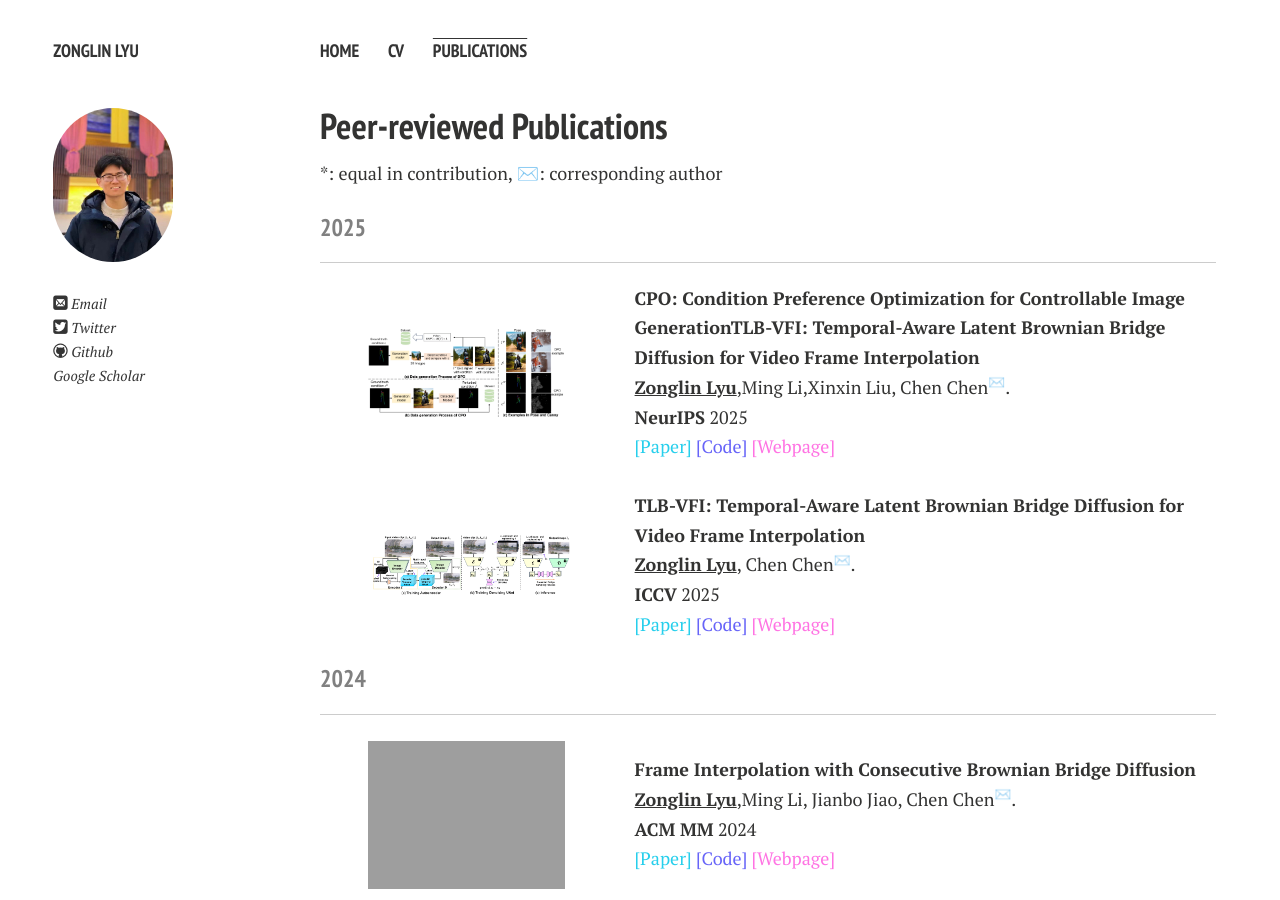
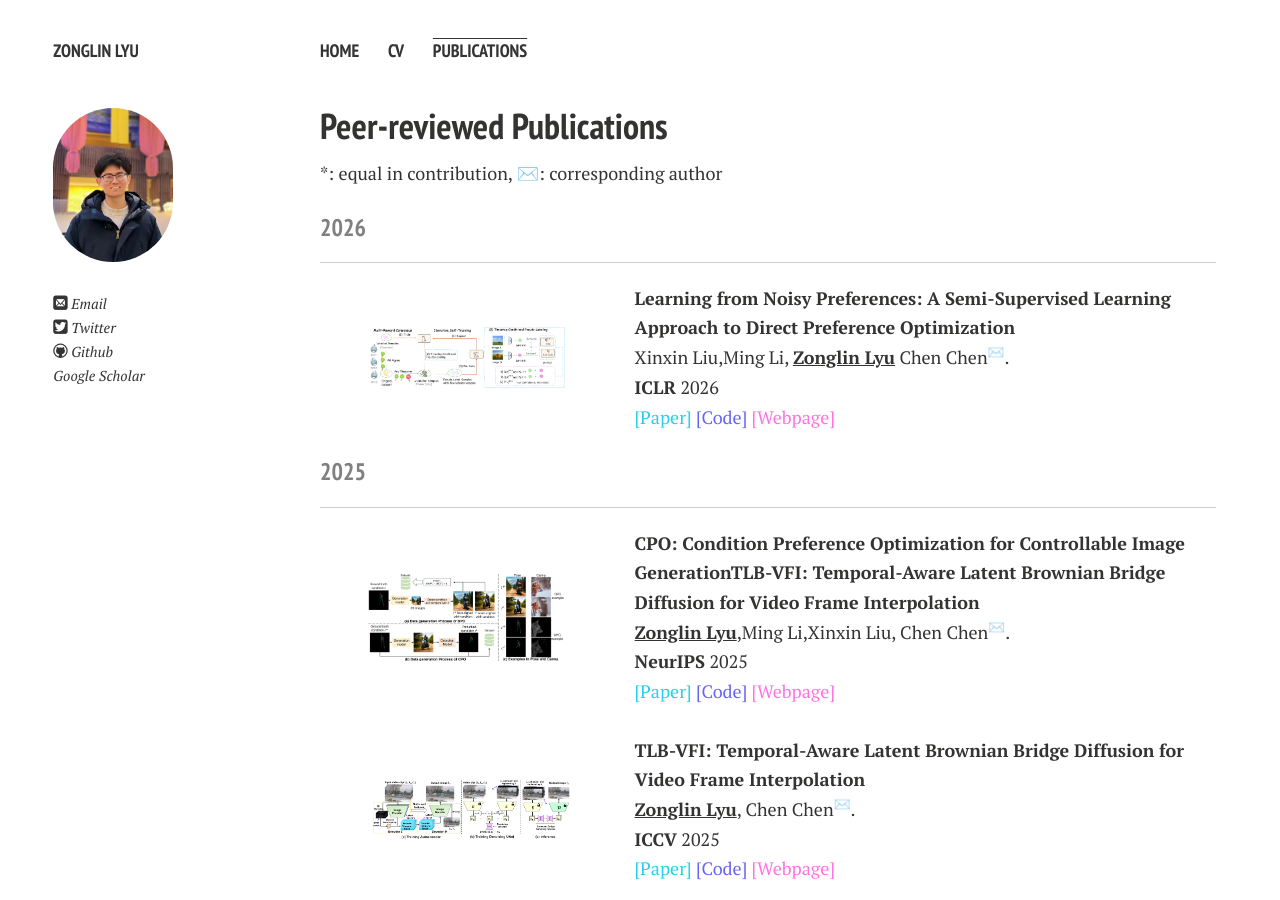
Before and after one commit to ZonglinL/ZonglinL.github.io, a Jekyll site: the page built from publications.md, in a window 1280 px wide and 900 px high. Built offline with Jekyll 4.4.1, drawn with Linux system fonts in a browser that asks for light colours; nearby versions of some CDN libraries; comment, search, counter and statistics services are not loaded; a style sheet for code colours, icons or effects is not loaded.

Commit message:
Update publications.md

```diff
--- a/publications.md
+++ b/publications.md
@@ -32,6 +32,38 @@ title: Publications
 *: equal in contribution, ✉️: corresponding author
 
 <!-- =================================================================================== -->
+
+
+<h3 style="color: gray;">2026</h3>
+
+---
+
+<table style="width:100%;border:0px;border-spacing:0px;border-collapse:separate;margin-right:auto;margin-left:auto;">
+  <tbody>
+    <tr>
+      <td style="margin:5px;padding:5px;width:35%;max-width:90%" align="center" class="image-wrapper">
+        <img style="margin:1px;padding-right:20px;width:65%;max-width:100%" src="https://zonglinl.github.io/images/Noisy.png" alt="dise">
+      </td>
+      <td width="75%" valign="center" class="text-wrapper">
+          <papertitle>
+            <strong>
+              	Learning from Noisy Preferences: A Semi-Supervised Learning Approach to Direct Preference Optimization
+            </strong>
+          </papertitle>
+          <br>
+          Xinxin Liu,Ming Li, <strong><u>Zonglin Lyu</u></strong> Chen Chen<sup>✉️</sup>.
+          <br>
+          <strong>ICLR</strong> 2026
+          <br>
+          <a href="https://openreview.net/pdf?id=rRc04jyoAk" class="custom-link—paper">[Paper]</a>
+          <a href="https://openreview.net/pdf?id=rRc04jyoAk" class="custom-link—code">[Code]</a>
+          <a href="https://openreview.net/pdf?id=rRc04jyoAk" class="custom-link—project">[Webpage]</a>
+      </td>
+    </tr>
+
+  </tbody>
+</table>
+
 
 <h3 style="color: gray;">2025</h3>
 
```
